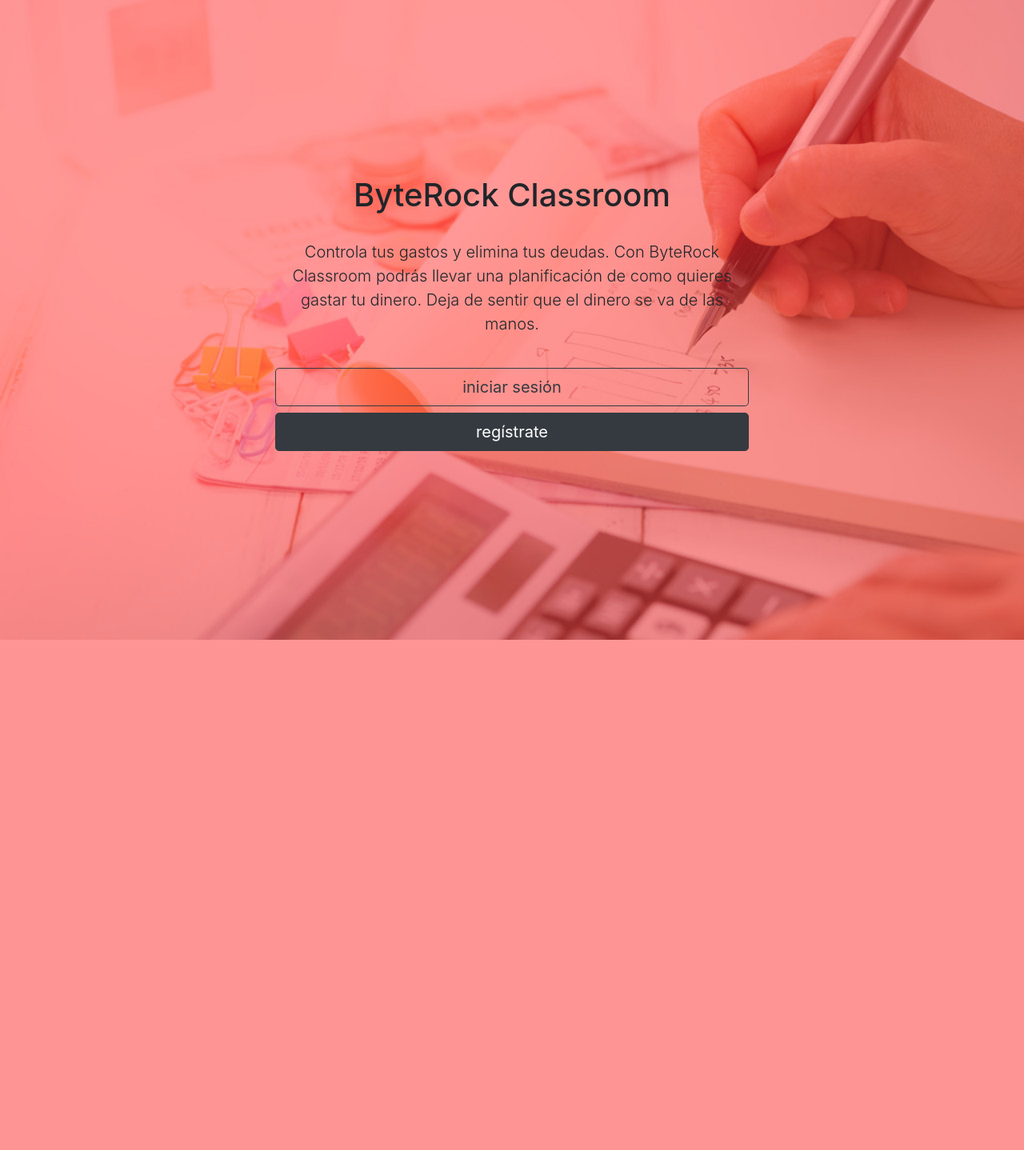
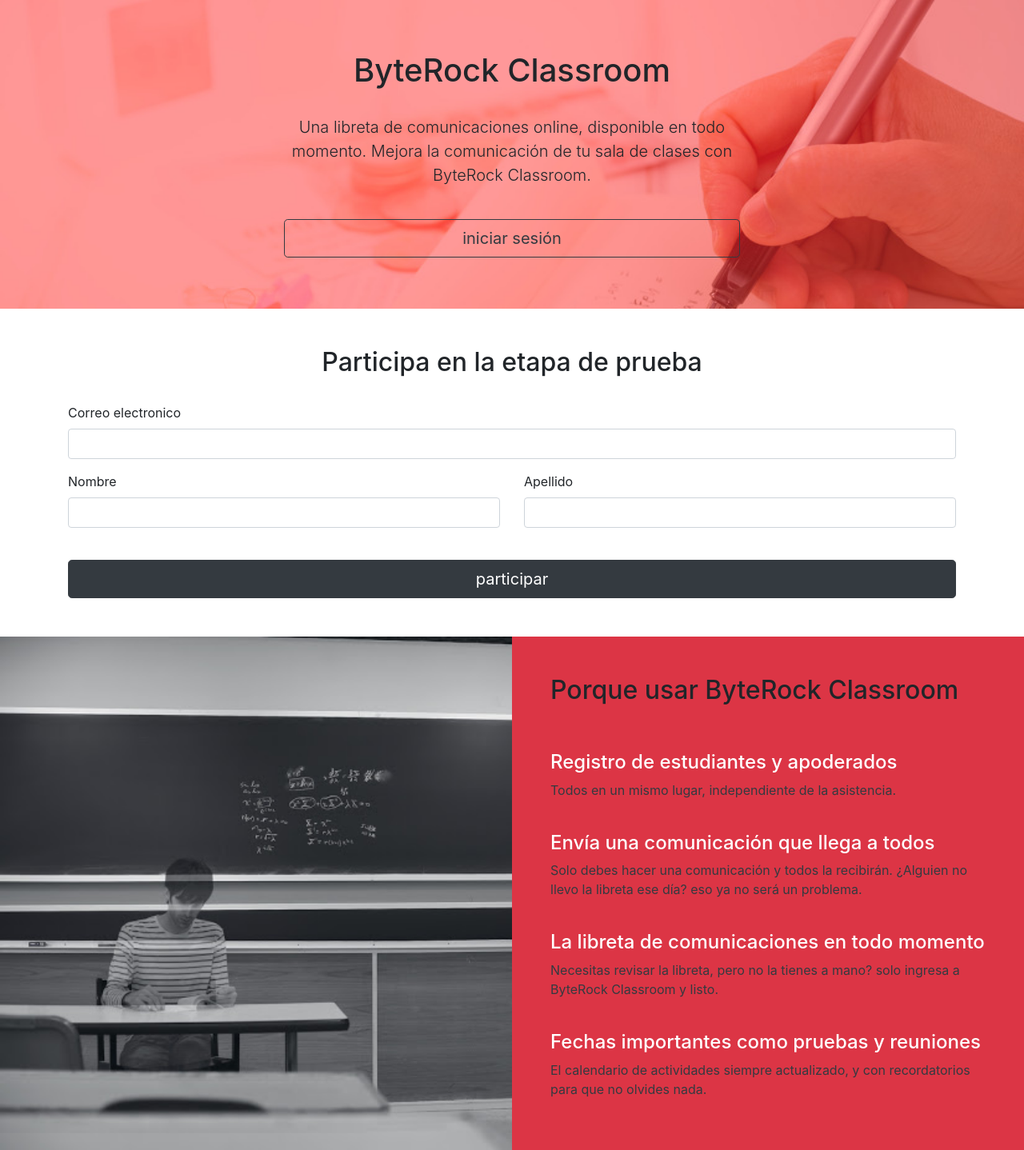
Before and after one commit to Implicari/implicari-backend, a Django app: page / in a window 1280 px wide. Shown: the whole page at 80% size. Before the commit the page ends 800 px from the top, so only its background shows below. Run offline with Django 3.2, Linux system fonts and the light colour scheme; some libraries are stand-ins or nearby versions.

Commit message:
Landing page

```diff
--- a/templates/index.html
+++ b/templates/index.html
@@ -1,36 +1,156 @@
-{% extends 'base/vertical_center.html' %}
+{% extends 'base/skeleton.html' %}
 
 
 {% load staticfiles %}
 
 
-{% block styles %}
+{% block head %}
+
+    <title>{% block title %}ByteRock Classroom{% endblock %}</title>
+    <meta name="description" content="Una libreta de comunicaciones online, disponible en todo momento. Una libreta puede ser olvidada en la casa arruinando la comunicación, con ByteRock Classroom ya no pasará eso.">
+    <meta name="og:title" property="og:title" content="ByteRock Classroom">
+    <meta name="og:description" property="og:description" content="Una libreta de comunicaciones online, disponible en todo momento. Una libreta puede ser olvidada en la casa arruinando la comunicación, con ByteRock Classroom ya no pasará eso.">
+    <meta name="robots" content="index, follow">
+    <link href="classroom.byterock.co" rel="canonical">
+
+    <link rel="stylesheet" href="https://cdnjs.cloudflare.com/ajax/libs/twitter-bootstrap/4.1.1/css/bootstrap.min.css">
+
     <style>
-        body {
+
+        h1 > a {
+            color: inherit;
+            text-decoration: none;
+        }
+
+        h1 > a:hover {
+            color: inherit;
+            text-decoration: none;
+        }
+
+        #header {
             background-color: #f33;
             background-color: #fe9492;
             background-image: url('{% static 'images/landing.background.jpg' %}');
             background-size: cover;
+            padding: 4rem 0;
         }
+
+        #header .container {
+            max-width: 600px;
+        }
+
+        .section__image {
+            background-image: url({% static 'images/classroom.jpg' %});
+            background-size: cover;
+        }
+
     </style>
-{% endblock styles %}
+
+    {% block styles %}{% endblock %}
+
+{% endblock head %}
 
 
-{% block content %}
+{% block body %}
 
-    <div class="text-center p-4">
-        <h1>ByteRock Classroom</h1>
+    <header id="header" class="text-center">
 
-        <br>
+        <div class="container">
 
-        <p class="lead">Controla tus gastos y elimina tus deudas. Con ByteRock Classroom podrás llevar una planificación de como quieres gastar tu dinero. Deja de sentir que el dinero se va de las manos.</p>
+            <h1>ByteRock Classroom</h1>
 
-        <br>
+            <br>
 
-        <p>
+            <p class="lead">Una libreta de comunicaciones online, disponible en todo momento. Mejora la comunicación de tu sala de clases con ByteRock Classroom.</p>
+
+            <br>
+
             <a class="btn btn-lg btn-block btn-outline-dark" href="{% url 'login' %}">iniciar sesión</a>
-            <a class="btn btn-lg btn-block btn-dark" href="{% url 'signup' %}">regístrate</a>
-        </p>
+
+        </div>
+
+    </header>
+
+    <div id="mc_embed_signup" class="py-5 container">
+        <form action="https://byterock.us3.list-manage.com/subscribe/post?u=93b265abc2e208deb796d4317&amp;id=7fd7700b10" method="post" id="mc-embedded-subscribe-form" name="mc-embedded-subscribe-form" class="validate" target="_blank" novalidate>
+            <div id="mc_embed_signup_scroll">
+
+                <h2 class="text-center">Participa en la etapa de prueba</h2>
+
+                <br>
+
+                <div class="form-group mc-field-group">
+                    <label for="mce-EMAIL">Correo electronico</label>
+                    <input type="email" value="" name="EMAIL" class="form-control required email" id="mce-EMAIL">
+                </div>
+
+                <div class="row">
+
+                    <div class="form-group col-sm mc-field-group">
+                        <label for="mce-FNAME">Nombre</label>
+                        <input type="text" value="" name="FNAME" class="form-control required" id="mce-FNAME">
+                    </div>
+
+                    <div class="form-group col-sm mc-field-group">
+                        <label for="mce-LNAME">Apellido</label>
+                        <input type="text" value="" name="LNAME" class="form-control required" id="mce-LNAME">
+                    </div>
+
+                </div>
+
+                <div id="mce-responses" class="clear">
+                    <div class="response" id="mce-error-response" style="display:none"></div>
+                    <div class="response" id="mce-success-response" style="display:none"></div>
+                </div>
+
+                <div style="position: absolute; left: -5000px;" aria-hidden="true"><input type="text" name="b_93b265abc2e208deb796d4317_7fd7700b10" tabindex="-1" value=""></div>
+
+                <br>
+
+                <button type="submit" value="Subscribe" name="subscribe" id="mc-embedded-subscribe" class="button btn btn-lg btn-block btn-dark">participar</button>
+
+            </div>
+        </form>
     </div>
 
+    <section class="section bg-danger d-flex align-items-stretch">
+
+        <div class="flex-grow-1 w-50 d-none d-sm-block section__image"></div>
+
+        <div class="flex-grow-1 w-50 p-5 text-whit">
+
+            <h2 class="section__header pb-5">Porque usar ByteRock Classroom</h2>
+
+            <article class="pb-4">
+                <h4 class="text-white">Registro de estudiantes y apoderados</h4>
+                <p class="text-dark">Todos en un mismo lugar, independiente de la asistencia.</p>
+            </article>
+
+            <article class="pb-4">
+                <h4 class="text-white">Envía una comunicación que llega a todos</h4>
+                <p class="text-dark">Solo debes hacer una comunicación y todos la recibirán. ¿Alguien no llevo la libreta ese día? eso ya no será un problema.</p>
+            </article>
+
+            <article class="pb-4">
+                <h4 class="text-white">La libreta de comunicaciones en todo momento</h4>
+                <p class="text-dark">Necesitas revisar la libreta, pero no la tienes a mano? solo ingresa a ByteRock Classroom y listo.</p>
+            </article>
+
+            <article>
+                <h4 class="text-white">Fechas importantes como pruebas y reuniones</h4>
+                <p class="text-dark">El calendario de actividades siempre actualizado, y con recordatorios para que no olvides nada.</p>
+            </article>
+
+        </div>
+
+    </section>
+
+    <script src="https://cdnjs.cloudflare.com/ajax/libs/jquery/3.3.1/jquery.min.js"></script>
+    <script src="https://cdnjs.cloudflare.com/ajax/libs/twitter-bootstrap/4.1.1/js/bootstrap.min.js"></script>
+
+    {% block scripts %}{% endblock %}
+
+{% endblock body %}
+
+{% block content %}
 {% endblock %}
```
Also changed, not shown: static/images/classroom.jpg (added).
